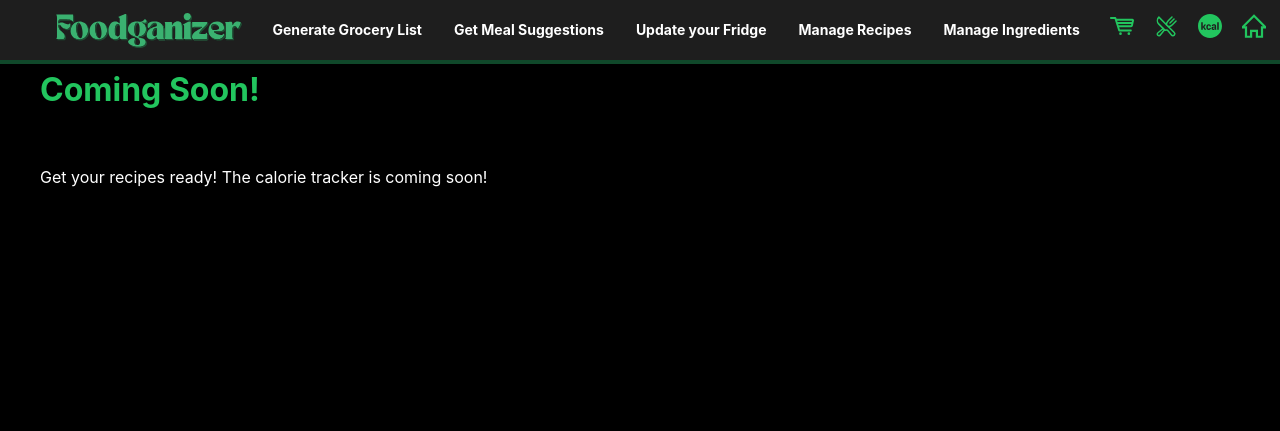
After one commit to YoanaBast/healthy_meals, a Django app: page /fridges/calorie-tracker/ in a window 1280 px wide. The commit adds this page. Shown: the top 431 px of the page. Run offline with Django 5.2, Linux system fonts and the light colour scheme.

Commit message:
added the calorie_tracker.html

```diff
--- a/core/templates/core/homepage.html
+++ b/core/templates/core/homepage.html
@@ -64,7 +64,7 @@ Foodganizer Home
     </div>
 </a>
 
-<a href="#" class="tab-head-cards">
+<a href="{% url 'calorie-tracker' %}" class="tab-head-cards">
 <div id="calorie-tracker" class="tab-content-cards card" data-text="Coming Soon">
       <p>Calorie Tracker </p>
 </div>
--- /dev/null
+++ b/planner/templates/planner/calorie_tracker.html
@@ -0,0 +1,22 @@
+{% extends 'base.html' %}
+{% load static %}
+{% load core_filters %}
+
+{% block title %}
+Grocery List
+{% endblock %}
+
+{% block content %}
+<link rel="stylesheet" href="{% static 'css/planner_styles.css' %}">
+
+<div class="container-home">
+
+<h2>Coming Soon!</h2>
+  <br>
+  <p>Get your recipes ready! The calorie tracker is coming soon!</p>
+
+</div>
+
+
+
+{% endblock %}
--- a/planner/urls.py
+++ b/planner/urls.py
@@ -4,6 +4,7 @@ from planner import views
 
 urlpatterns = [
     path('', views.manage_fridge, name='manage_fridge'),
+    path('calorie-tracker/', views.calorie_tracker, name='calorie-tracker'),
     path('edit/<int:item_id>/', views.edit_fridge_item, name='edit_fridge_item'),
     path('add/', views.add_fridge_item, name='add_fridge_item'),
     path('<int:fridge_id>/delete/', views.delete_fridge_item, name='delete_fridge_item'),
--- a/planner/views.py
+++ b/planner/views.py
@@ -533,3 +533,7 @@ def meal_list(request):
     return render(request, "planner/meal_list.html", {
         "page_obj": page_obj,
     })
+
+
+def calorie_tracker(request):
+    return render(request, "planner/calorie_tracker.html")
--- a/templates/header.html
+++ b/templates/header.html
@@ -21,14 +21,23 @@
                 <a href="{% url 'user_grocery_list' %}"><img src="{% static 'images/grocery-cart.svg' %}" alt="Grocery List" width="24" height="24"></a>
                 <span class="tooltip-text">Groceries</span>
             </div>
+
             <div class="tooltip">
                 <a href="{% url 'meal_list' %}"><img src="{% static 'images/fork_knife.svg' %}" alt="Meals List" width="24" height="24"></a>
                 <span class="tooltip-text">Meals</span>
             </div>
+
+            <div class="tooltip">
+                <a href="{% url 'calorie-tracker' %}"><img src="{% static 'images/kcal.svg' %}" alt="Home" width="24" height="24"></a>
+                <span class="tooltip-text">Kcal</span>
+            </div>
+
             <div class="tooltip">
                 <a href="{% url 'homepage' %}"><img src="{% static 'images/home.svg' %}" alt="Home" width="24" height="24"></a>
                 <span class="tooltip-text">Home</span>
             </div>
+
+
         </div>
 
     </div>
```
Also changed, not shown: static/images/kcal.svg (added).
